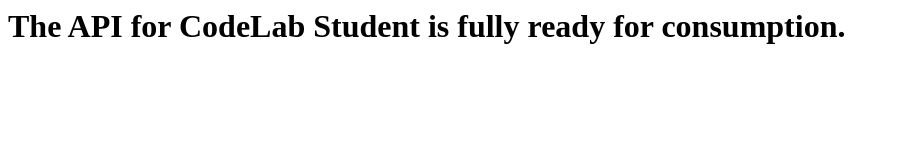
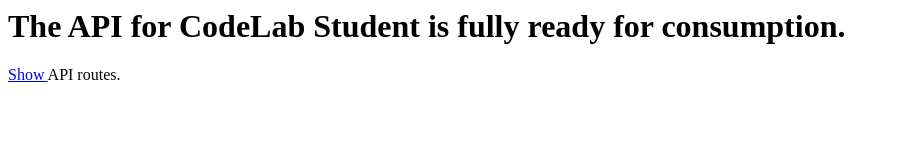
Before and after one commit to callmefarad/student-node-rest-api, a website: page index.html in a window 1280 px wide. Shown: the whole page, without its empty margins (0-899 px from the left). Drawn offline with Linux system fonts and the light colour scheme.

Commit message:
added a link to the routes from the entry file

```diff
--- a/index.html
+++ b/index.html
@@ -1 +1,4 @@
 <h1>The API for CodeLab Student is fully ready for consumption.</h1>
+<p>
+    <a href="https://api4codelab.herokuapp.com/api/students" alt="API routes"> Show </a> API routes.
+</p>
```
